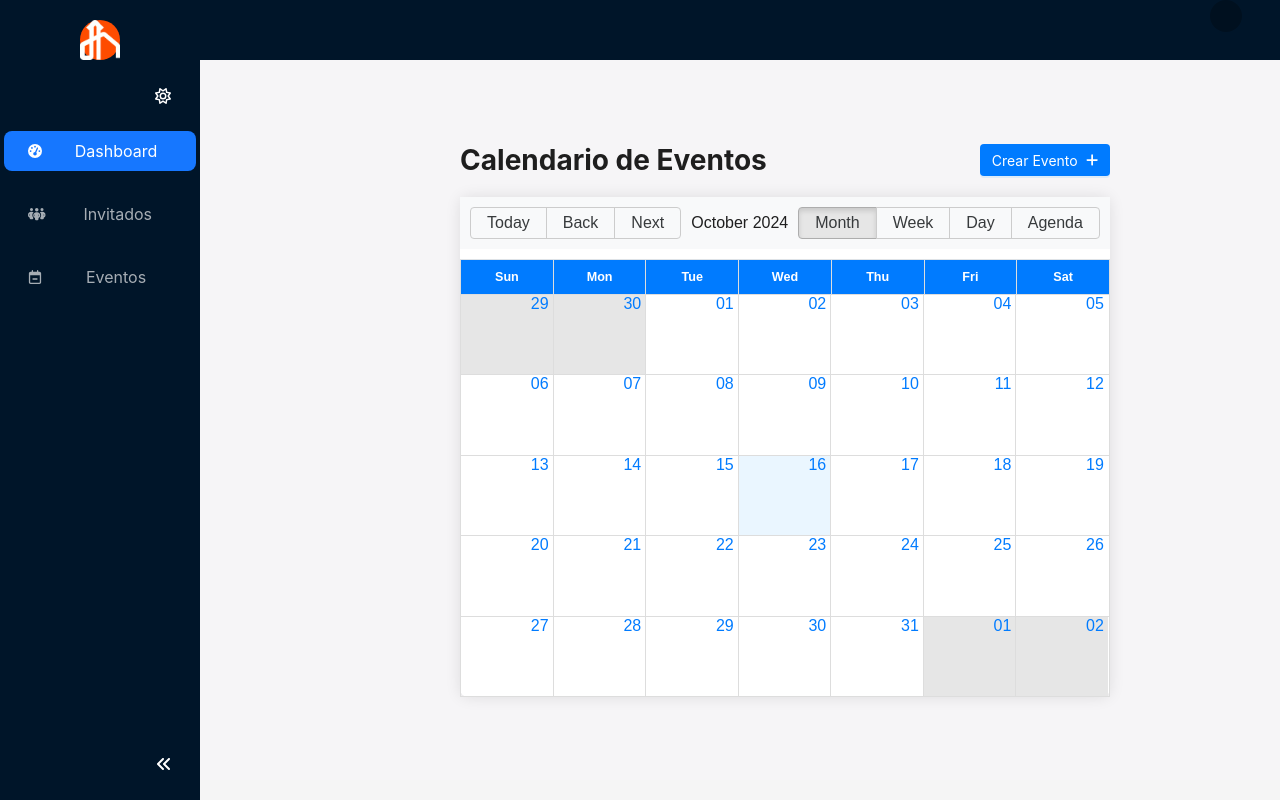
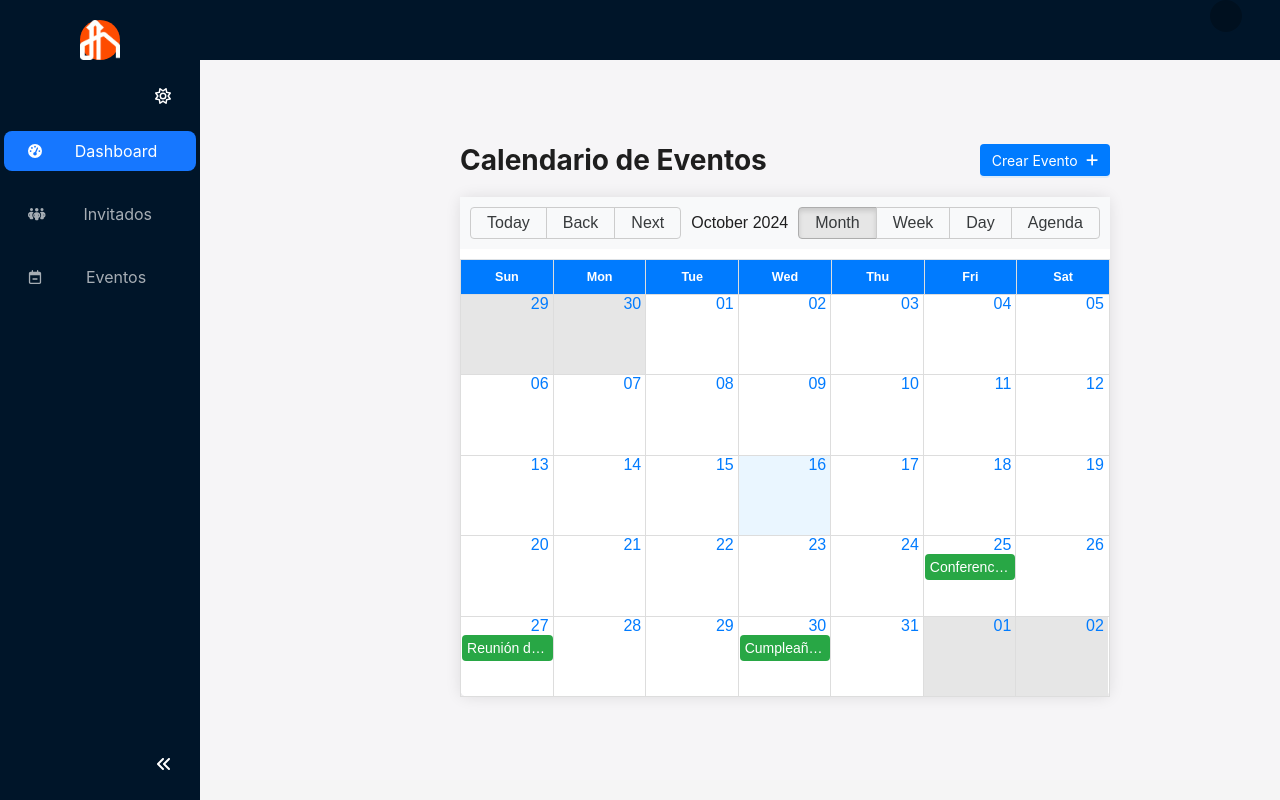
Before and after one commit to RochesPortfolio/meet-up-front, a React (Create React App) app: page /event in a window 1280 px wide. Built offline with nearby package versions, Linux system fonts and the light colour scheme.

Commit message:
refactor(Calendar.js): Modificacion eventos
Se agregó el código para mostrar eventos, se agregó código simulado para 3 eventos

```diff
--- a/src/components/Calendar.js
+++ b/src/components/Calendar.js
@@ -1,10 +1,10 @@
-import React, { useState } from 'react';
+import React, { useState, useEffect } from 'react';
 import { Calendar, momentLocalizer } from 'react-big-calendar';
 import moment from 'moment';
 import 'react-big-calendar/lib/css/react-big-calendar.css';
 import '../components/Calendar.css';
-import { Table, Card, Col, Row, Statistic, Tag, Button } from "antd";
-import { Form, Input, message, Modal, Select, Spin, Steps, TreeSelect, Typography } from "antd";
+import { Button } from "antd";
+import { Form } from "antd";
 import { faPlus } from "@fortawesome/free-solid-svg-icons";
 import { FontAwesomeIcon } from "@fortawesome/react-fontawesome";
 import EventForm from './EventForm';
@@ -15,6 +15,7 @@ const localizer = momentLocalizer(moment);
 const MyCalendar = () => {
     const [events, setEvents] = useState([]);
     const [showForm, setShowForm] = useState(false);
+    const [loading, setLoading] = useState(true);
 
     const handleSelectSlot = (slotInfo) => {
         console.log('Selected slot: ', slotInfo);
@@ -36,6 +37,61 @@ const MyCalendar = () => {
         setShowForm(false); // Cerrar el formulario una vez que se crea el evento
     };
 
+    // const fetchEvents = async () => {
+    //     try {
+    //         const res = await fetch('http://localhost:3030/api/events');
+    //         const data = await res.json();
+    //         const mappedEvents = data.map(event => ({
+    //             id: event.id_evento,
+    //             title: event.nombre_evento,
+    //             start: new Date(event.fecha_inicio + ' ' + event.hora_inicio),
+    //             end: new Date(event.fecha_finalizacion + ' ' + event.hora_culminacion),
+    //             description: event.descripcion,
+    //         }));
+    //         setEvents(mappedEvents);
+    //         setLoading(false);
+    //     } catch (error) {
+    //         console.error("Error al obtener lista de eventos:", error);
+    //         setLoading(false);
+    //     }
+    // };
+
+    const simulatedEvents = [
+        {
+          id: 1,
+          title: "Conferencia Tech",
+          start: new Date('2024-10-25T10:00:00'),
+          end: new Date('2024-10-25T12:00:00'),
+          description: "Conferencia anual de tecnología en el auditorio",
+        },
+        {
+          id: 2,
+          title: "Reunión de Negocios",
+          start: new Date('2024-10-27T14:00:00'),
+          end: new Date('2024-10-27T15:30:00'),
+          description: "Reunión con clientes para la revisión del proyecto",
+        },
+        {
+          id: 3,
+          title: "Cumpleaños de Juan",
+          start: new Date('2024-10-30T18:00:00'),
+          end: new Date('2024-10-30T21:00:00'),
+          description: "Fiesta de cumpleaños en el salón de eventos",
+        }
+      ];
+
+    // useEffect(() => {
+    //     fetchEvents(); // Cargar los eventos cuando el componente se monta
+    // }, []);
+
+    useEffect(() => {
+        // En lugar de fetchEvents, usamos los eventos simulados
+        setTimeout(() => {
+          setEvents(simulatedEvents);
+          setLoading(false);
+        }, 1000); // Simulamos un pequeño retraso de carga
+      }, []);
+
     return (
         <div className="calendar-container">
             <div className="header-container">
@@ -47,6 +103,9 @@ const MyCalendar = () => {
                 </div>
             </div>
 
+            {loading ? (
+                <p>Cargando eventos...</p>
+            ) : (
                 <Calendar
                     localizer={localizer}
                     events={events}
@@ -56,13 +115,14 @@ const MyCalendar = () => {
                     onSelectSlot={handleSelectSlot}
                     style={{ height: 500 }}
                 />
+            )}
+
             {showForm && (
                 <div className="form-popup">
                     <EventForm onEventCreated={handleEventCreated} />
                     <Button onClick={handleCloseForm}>Cerrar</Button>
                 </div>
             )}
-            {/* <button onClick={() => alert('Agregar evento')}>Agregar Evento</button> */}
         </div>
     );
 };
```
Lines whose indentation alone changed are shown as unchanged.
